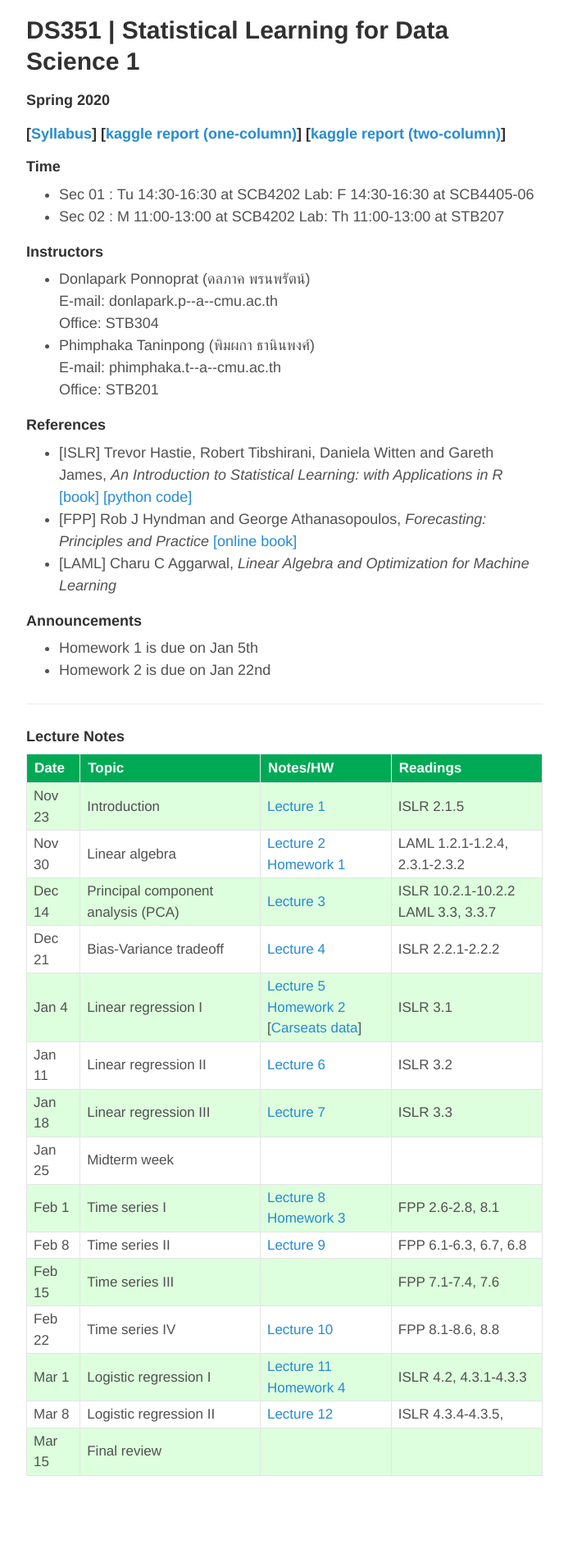
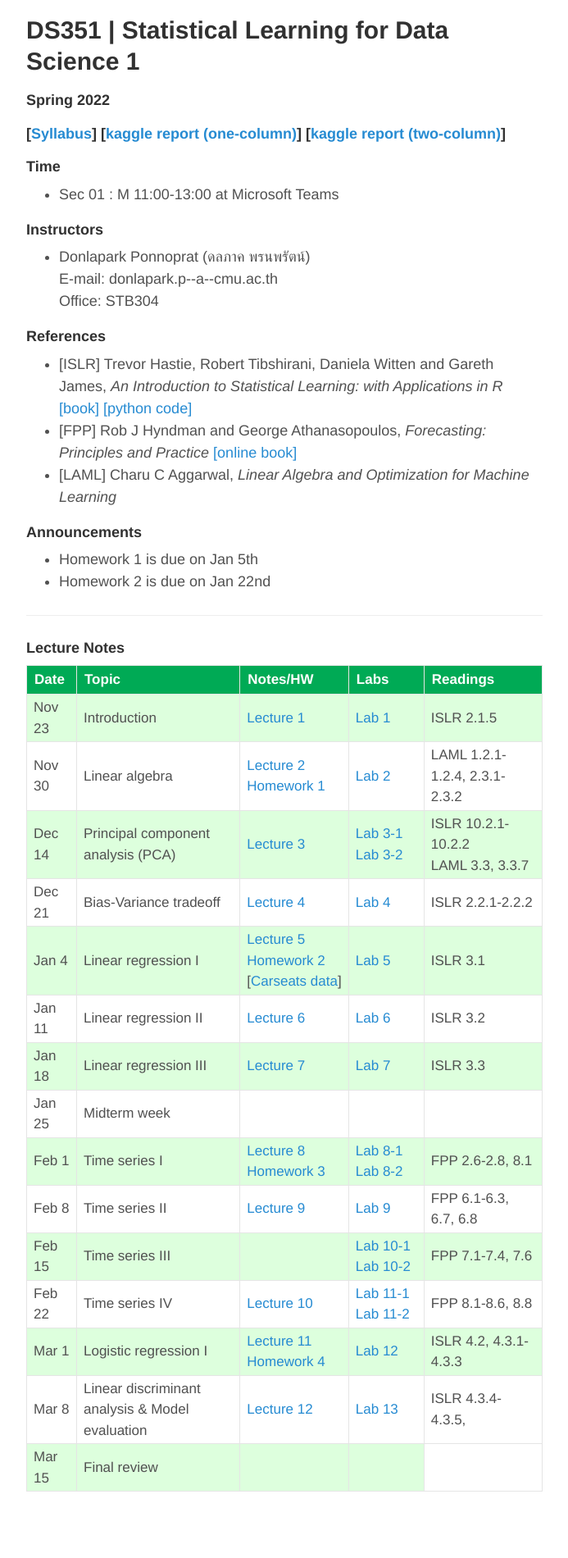
Before and after one commit to donlapark/ds351, a Jekyll site: the page built from index.html, in a window 1280 px wide. Shown: the whole page at 82% size, without its empty margins (293-986 px from the left). Built offline with Jekyll 4.4.1, drawn with Linux system fonts in a browser that asks for light colours; the list of posts is cut into pages by our own code.

Commit message:
Update index.html

```diff
--- a/index.html
+++ b/index.html
@@ -4,15 +4,14 @@ layout: course
 ---
 
 <h4 style="font-size:30px">DS351 | Statistical Learning for Data Science 1</h4>
-<h4><font size="+1">Spring 2020<br>
+<h4><font size="+1">Spring 2022<br>
   </font></h4>
 
 <h4><font size="+1">[<a href="Syllabus-229351.pdf">Syllabus</a>] [<a href="reports/report1.pdf">kaggle report (one-column)</a>] [<a href="reports/report2.pdf">kaggle report (two-column)</a>]</font></h4>
 
 <h4><font size="+1">Time</font></h4>
 <ul>
- <li>Sec 01 : Tu 14:30-16:30 at SCB4202 Lab: F 14:30-16:30 at SCB4405-06</li>
- <li>Sec 02 : M 11:00-13:00 at SCB4202 Lab: Th 11:00-13:00 at STB207</li>
+ <li>Sec 01 : M 11:00-13:00 at Microsoft Teams</li>
 </ul>
 
 <h4><font size="+1">Instructors</font></h4>
@@ -20,9 +19,6 @@ layout: course
  <li>Donlapark Ponnoprat (ดลภาค พรนพรัตน์)<br/>
 E-mail: donlapark.p--a--cmu.ac.th<br>
 Office: STB304</li>
- <li>Phimphaka Taninpong (พิมผกา ธานินพงศ์)<br/>
-E-mail: phimphaka.t--a--cmu.ac.th<br>
-Office: STB201</li>
 </ul>
 
 <h4><font size="+1">References</font></h4>
@@ -42,13 +38,16 @@ Office: STB201</li>
 <h4><font size="+1">Lecture Notes</font></h4>
 
 <table class="UMLTable" border="1" style="width: 100%;" nosave="">
-<thead class="headerC"><tr><th>Date</th><th>Topic</th><th>Notes/HW</th><th>Readings</th></tr></thead>
+<thead class="headerC"><tr><th>Date</th><th>Topic</th><th>Notes/HW</th><th>Labs</th><th>Readings</th></tr></thead>
 <tr>
 <td> Nov 23 </td>
 <td> Introduction
 </td>
 <td>
 <a href="lectures/Lecture1.pdf">Lecture 1</a>
+</td>
+<td>
+  <a href="Labs/229351-LAB01.ipynb">Lab 1</a>
 </td>
 <td>
 ISLR 2.1.5
@@ -62,6 +61,9 @@ ISLR 2.1.5
 <a href="lectures/Lecture2.pdf">Lecture 2</a><br/>
 <a href="homework/homework1.pdf">Homework 1</a>
 </td>
+  <td>
+  <a href="Labs/229351-LAB02.ipynb">Lab 2</a>
+</td>
 <td>
 LAML 1.2.1-1.2.4, 2.3.1-2.3.2
 </td>
@@ -72,6 +74,9 @@ LAML 1.2.1-1.2.4, 2.3.1-2.3.2
 </td>
 <td>
 <a href="lectures/Lecture3.pdf">Lecture 3</a>
+</td>
+  <td>
+  <a href="Labs/229351-LAB03-01.ipynb">Lab 3-1</a> <a href="Labs/229351-LAB03-02.ipynb">Lab 3-2</a>
 </td>
 <td>
 ISLR 10.2.1-10.2.2<br/>
@@ -84,6 +89,9 @@ LAML 3.3, 3.3.7
 </td>
 <td>
 <a href="lectures/Lecture4.pdf">Lecture 4</a>
+</td>
+    <td>
+  <a href="Labs/229351-LAB04.ipynb">Lab 4</a>
 </td>
 <td>
 ISLR 2.2.1-2.2.2
@@ -98,6 +106,9 @@ ISLR 2.2.1-2.2.2
 <a href="homework/homework2_fixed.pdf">Homework 2</a><br/>
 [<a href="data/Carseats.csv">Carseats data</a>]
 </td>
+ <td>
+  <a href="Labs/229351-LAB05.ipynb">Lab 5</a>
+</td>
 <td>
 ISLR 3.1
 </td>
@@ -109,6 +120,9 @@ ISLR 3.1
 <td>
 <a href="lectures/Lecture6.pdf">Lecture 6</a><br/>
 </td>
+   <td>
+  <a href="Labs/229351-LAB06.ipynb">Lab 6</a>
+</td>
 <td>
 ISLR 3.2
 </td>
@@ -119,6 +133,9 @@ ISLR 3.2
 </td>
 <td>
 <a href="lectures/Lecture7.pdf">Lecture 7</a>
+</td>
+   <td>
+  <a href="Labs/229351-LAB07.ipynb">Lab 7</a>
 </td>
 <td>
 ISLR 3.3
@@ -141,6 +158,9 @@ ISLR 3.3
 <a href="lectures/Lecture8.pdf">Lecture 8</a>
 <a href="homework/homework3.pdf">Homework 3</a>
 </td>
+     <td>
+  <a href="Labs/229351-LAB08-01.ipynb">Lab 8-1</a> <a href="Labs/229351-LAB08-02.ipynb">Lab 8-2</a>
+</td>
 <td>
 FPP 2.6-2.8, 8.1
 </td>
@@ -153,6 +173,9 @@ FPP 2.6-2.8, 8.1
 <a href="lectures/Lecture9.pdf">Lecture 9</a>
 </td>
 <td>
+  <a href="Labs/229351-LAB09.ipynb">Lab 9</a>
+</td>
+<td>
 FPP 6.1-6.3, 6.7, 6.8
 </td>
 </tr>
@@ -161,6 +184,9 @@ FPP 6.1-6.3, 6.7, 6.8
 <td> Time series III
 </td>
 <td>
+</td>
+  <td>
+  <a href="Labs/229351-LAB10-01.ipynb">Lab 10-1</a> <a href="Labs/229351-LAB10-02.ipynb">Lab 10-2</a>
 </td>
 <td>
 FPP 7.1-7.4, 7.6
@@ -172,6 +198,9 @@ FPP 7.1-7.4, 7.6
 </td>
 <td>
 <a href="lectures/Lecture10.pdf">Lecture 10</a>
+</td>
+   <td>
+  <a href="Labs/229351-LAB11-01.ipynb">Lab 11-1</a> <a href="Labs/229351-LAB11-02.ipynb">Lab 11-2</a>
 </td>
 <td>
 FPP 8.1-8.6, 8.8
@@ -185,16 +214,22 @@ FPP 8.1-8.6, 8.8
 <a href="lectures/Lecture11.pdf">Lecture 11</a>
 <a href="homework/homework4.pdf">Homework 4</a>
 </td>
+     <td>
+  <a href="Labs/229351-LAB12.ipynb">Lab 12</a>
+</td>
 <td>
 ISLR 4.2, 4.3.1-4.3.3
 </td>
 </tr>
 <tr>
 <td> Mar 8 </td>
-<td> Logistic regression II
+<td> Linear discriminant analysis & Model evaluation
 </td>
 <td>
 <a href="lectures/Lecture12.pdf">Lecture 12</a>
+</td>
+<td>
+  <a href="Labs/229351-LAB13.ipynb">Lab 13</a>
 </td>
 <td>
 ISLR 4.3.4-4.3.5,
```
